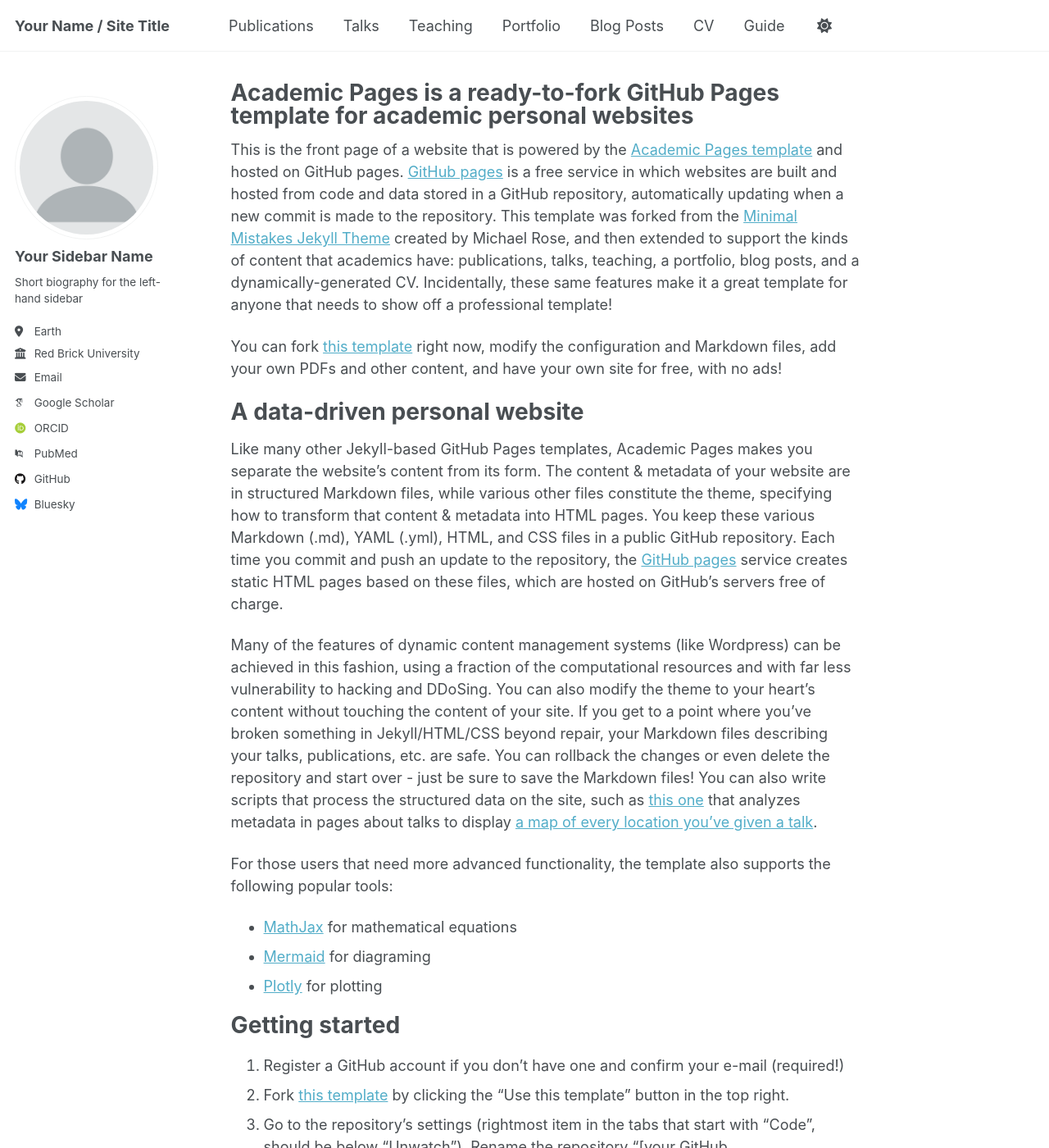
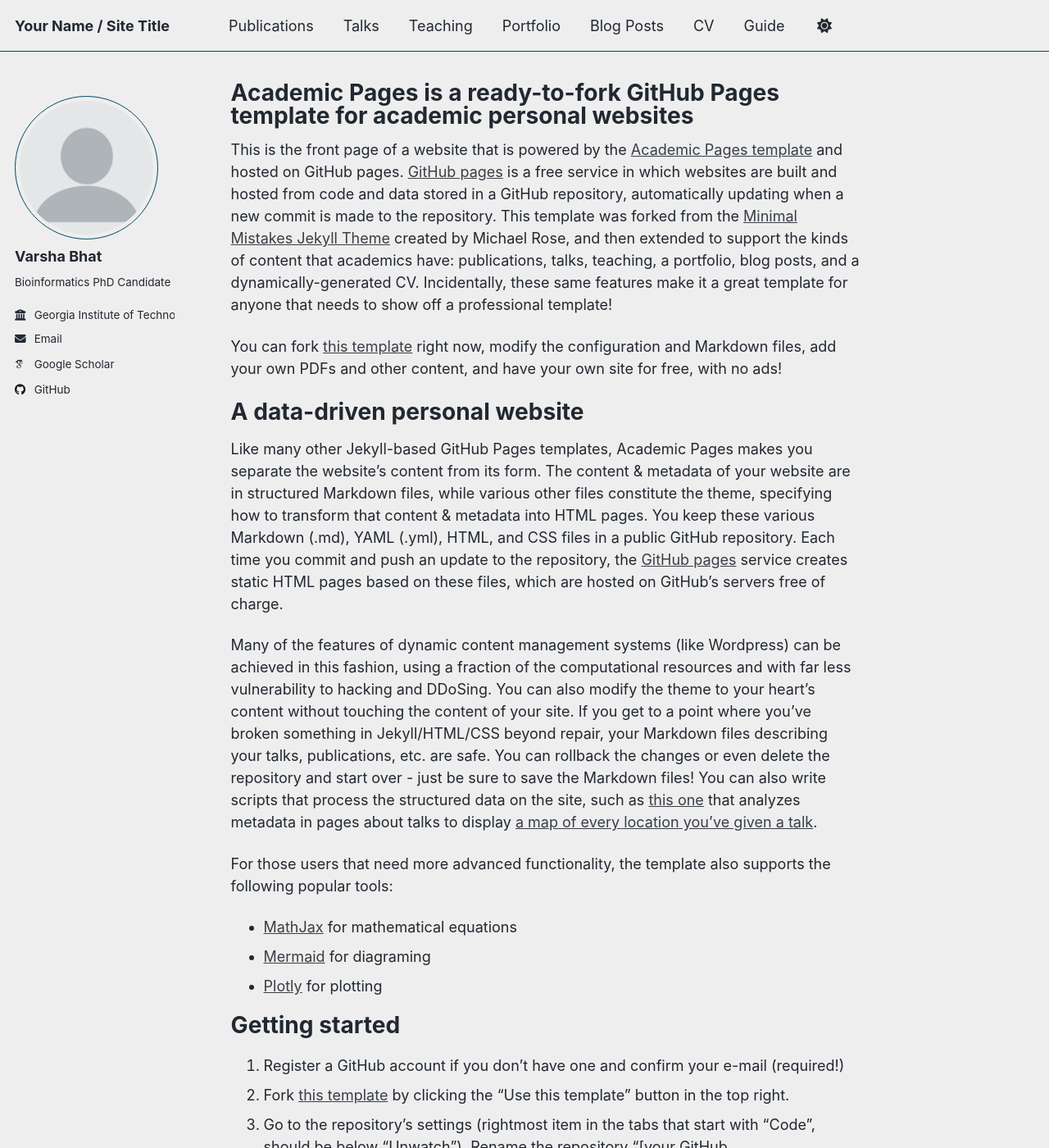
Before and after one commit to vtbhat/vtbhat.github.io, a Jekyll site: the page built from _pages/about.md, in a window 1280 px wide and 1400 px high. Shown: the whole window at 82% size. Built offline with Jekyll 4.4.1, drawn with Linux system fonts in a browser that asks for light colours; some web fonts are replaced; a script that is not in the unit is left out.

Commit message:
Updated homepage on _config.yml

```diff
--- a/_config.yml
+++ b/_config.yml
@@ -8,7 +8,7 @@
 
 # Basic Site Settings
 locale                   : "en-US"
-site_theme               : "default" # Currently available options are "default", "air"
+site_theme               : "air" # Currently available options are "default", "air"
 title                    : "Your Name / Site Title"
 title_separator          : "-"
 name                     : &name "Your Name"
@@ -24,23 +24,22 @@ repository               : "academicpages/academicpages.github.io"
 author:
   # Biographic information
   avatar           : "profile.png"
-  name             : "Your Sidebar Name"
+  name             : "Varsha Bhat"
   pronouns         : # example: "she/her"
-  bio              : "Short biography for the left-hand sidebar"
-  location         : "Earth"
-  employer         : "Red Brick University"
+  bio              : "Bioinformatics PhD Candidate"
+  employer         : "Georgia Institute of Technology"
   uri              : # URL
-  email            : "none@example.org"
+  email            : "vbhat41@gatech.edu"
 
   # Academic websites
   academia         : # URL
   arxiv            : # URL - Update with the correct link to your profile
-  googlescholar    : "https://scholar.google.com/citations?user=PS_CX0AAAAAJ"
+  googlescholar    : "https://scholar.google.com/citations?user=ZMsZLYsAAAAJ&hl=en"
   inspire-hep      : # URL
   impactstory      : # URL
-  orcid            : "https://orcid.org/yourorcidurl"
+  orcid            : # URL
   semantic         : # URL
-  pubmed           : "https://www.ncbi.nlm.nih.gov/pubmed/?term=john+snow"
+  pubmed           : # URL
   researchgate     : # URL
   scopus           : # URL
 
@@ -48,13 +47,13 @@ author:
   bitbucket        : # Username - Update with your username on the site
   codepen          : # Username
   dribbble         : # Username
-  github           : "academicpages"
+  github           : "https://github.com/vtbhat"
   kaggle           : # Username
   stackoverflow    : # User number or user number and name (i.e., use "1" or "1/jeff-atwood")
 
   # Social media
   artstation       : # Username
-  bluesky          : "bsky.app" # Replace this with you Bluesky username
+  bluesky          : # Username
   facebook         : # Username
   flickr           : # Username
   foursquare       : # Username
```
